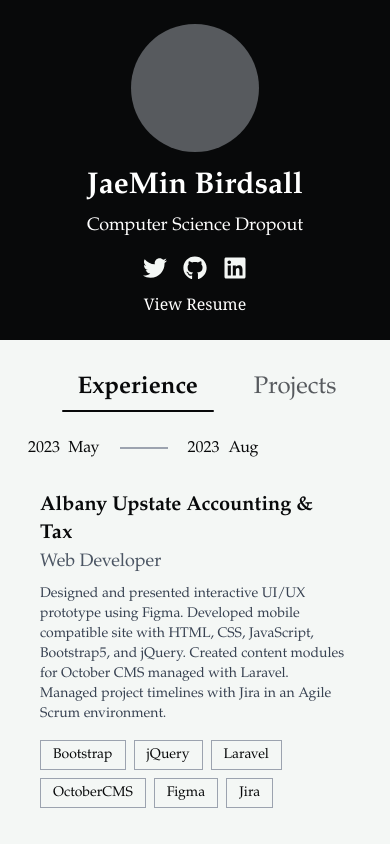
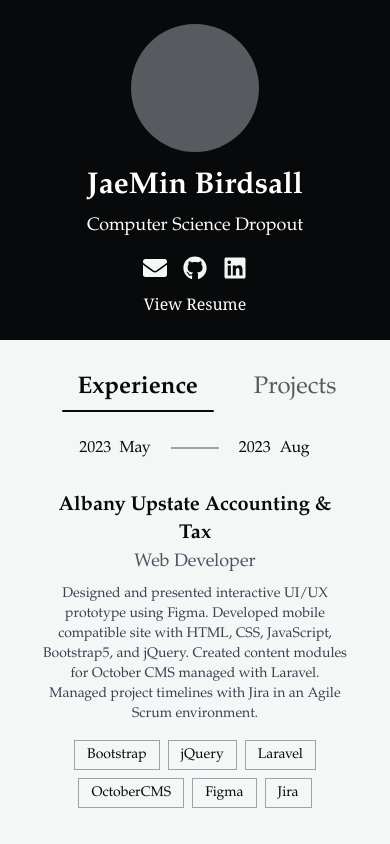
Before and after one commit to JaeMinBird/Portfolio-Website, a Next.js app: page / in a window 390 px wide. Shown: the top 844 px of the page. Built offline with nearby package versions, Linux system fonts and the light colour scheme; what tailwindcss-motion would draw is missing.

Commit message:
Updated Twitter to be Email and centered mobile divs

```diff
--- a/src/app/globals.css
+++ b/src/app/globals.css
@@ -67,6 +67,7 @@ body {
     justify-content: space-between;
     align-items: center;
     width: 70%; /* Full-width container */
+    margin: 0 auto; /* Add this line to center the timeline */
   }
 
   .timeline-date {
--- a/src/app/page.tsx
+++ b/src/app/page.tsx
@@ -1,7 +1,7 @@
 "use client";
 
 import { useState, useEffect, useRef } from "react";
-import { FaTwitter, FaGithub, FaLinkedin } from "react-icons/fa";
+import { FaGithub, FaLinkedin, FaEnvelope } from "react-icons/fa";
 import { experiences } from "../app/data/experience";
 import { projects } from "../app/data/projects";
 
@@ -41,18 +41,16 @@ export default function Home() {
       style={{ fontFamily: "Palatino, serif" }}
     >
       {/* Profile Section */}
-      <div className="bg-[#08090A] text-white p-6 flex flex-col items-center justify-center overflow-y-auto">
+      <div className="bg-[#08090A] text-white p-6 flex flex-col items-center justify-center overflow-y-auto text-center">
         <div className="w-32 h-32 rounded-full bg-[#575A5E] mb-4"></div>
         <h1 className="text-3xl font-bold mb-2">JaeMin Birdsall</h1>
         <p className="text-lg text-center mb-4">Computer Science Dropout</p>
         <div className="flex space-x-4">
           <a
-            href="https://twitter.com"
-            target="_blank"
-            rel="noopener noreferrer"
-            aria-label="Twitter"
+            href="mailto:jaeminbirdsall@gmail.com"
+            aria-label="Email"
           >
-            <FaTwitter className="w-6 h-6 text-[#F4F7F5] hover:text-[#575A5E] transition" />
+            <FaEnvelope className="w-6 h-6 text-[#F4F7F5] hover:text-[#575A5E] transition" />
           </a>
           <a
             href="https://github.com/JaeMinBird"
@@ -142,7 +140,7 @@ export default function Home() {
                   </div>
 
                   {/* Content */}
-                  <div className="content flex-1 w-full p-4">
+                  <div className="content flex-1 w-full p-4 text-center sm:text-left">
                     <div>
                       <span className="text-xl font-bold">{exp.company}</span>
                       <span className="block text-lg text-gray-600">{exp.position}</span>
@@ -150,7 +148,7 @@ export default function Home() {
                     <div className="text-gray-700 mt-2 text-sm">
                       {exp.description}
                     </div>
-                    <div className="flex flex-wrap gap-2 mt-4">
+                    <div className="flex flex-wrap gap-2 mt-4 justify-center sm:justify-start">
                       {exp.skills.map((skill, idx) => (
                         <span
                           key={idx}
@@ -199,7 +197,7 @@ export default function Home() {
                   </div>
 
                   {/* Content */}
-                  <div className="relative w-full p-4 group-hover:scale-105 transition-transform duration-300">
+                  <div className="relative w-full p-4 text-center sm:text-left group-hover:scale-105 transition-transform duration-300">
                     <div className="absolute inset-0 border border-[#08090A] opacity-0 group-hover:opacity-100 pointer-events-none transition-opacity duration-300"></div>
                     <div className="relative">
                       <span className="text-xl font-bold inline-block relative">
@@ -210,7 +208,7 @@ export default function Home() {
                     <div className="text-gray-700 mt-2 text-sm">
                       {project.description}
                     </div>
-                    <div className="flex flex-wrap gap-2 mt-4">
+                    <div className="flex flex-wrap gap-2 mt-4 justify-center sm:justify-start">
                       {project.skills.map((skill, idx) => (
                         <span
                           key={idx}
```
